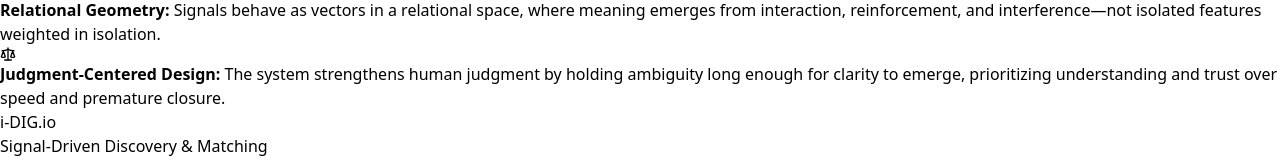
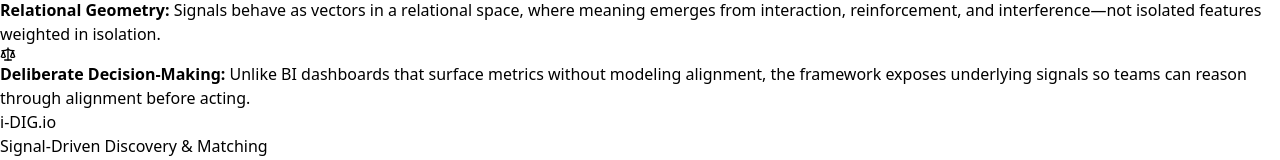
Before and after one commit to theresonantbuilder/idig_website, a React (Vite) app: page / in a window 1280 px wide. Shown: the part 2990-3150 px from the top of the page. Built offline with nearby package versions, Linux system fonts and the light colour scheme.

Commit message:
photo fix and diff bullet point add

```diff
--- a/src/pages/HomeSignalDriven.tsx
+++ b/src/pages/HomeSignalDriven.tsx
@@ -362,7 +362,7 @@ I use AI to help surface those signals—patterns of intent, timing, authority,
                      </div>
                      <div className="flex items-start">
                        <Scale size={16} className="text-amber-400 mt-1 mr-3 shrink-0" />
-                       <p className="text-sm text-slate-500"><strong className="text-slate-400">Judgment-Centered Design:</strong> The system strengthens human judgment by holding ambiguity long enough for clarity to emerge, prioritizing understanding and trust over speed and premature closure.</p>
+                       <p className="text-sm text-slate-500"><strong className="text-slate-400">Deliberate Decision-Making:</strong> Unlike BI dashboards that surface metrics without modeling alignment, the framework exposes underlying signals so teams can reason through alignment before acting.</p>
                      </div>
                    </div>
                 </div>
```
Also changed, not shown: 1 other file (tests, documents, lock files or other folders).
